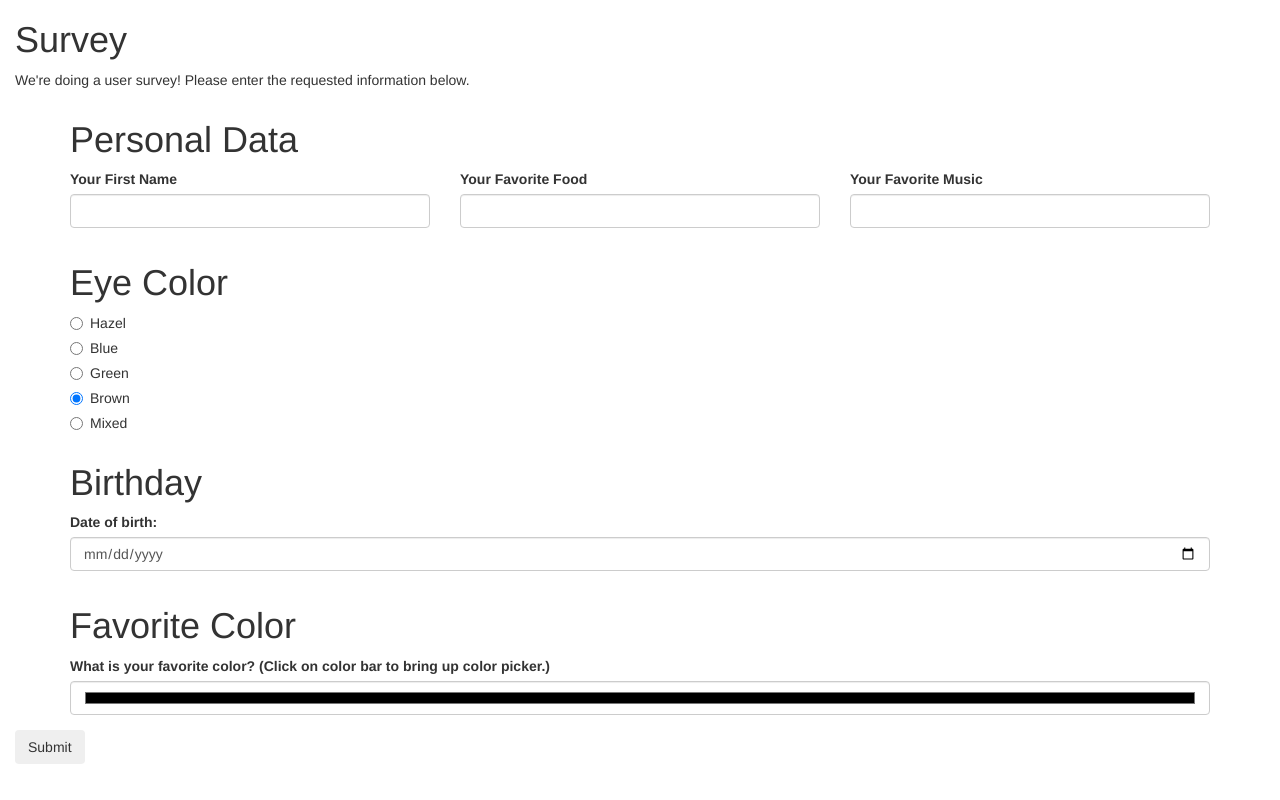
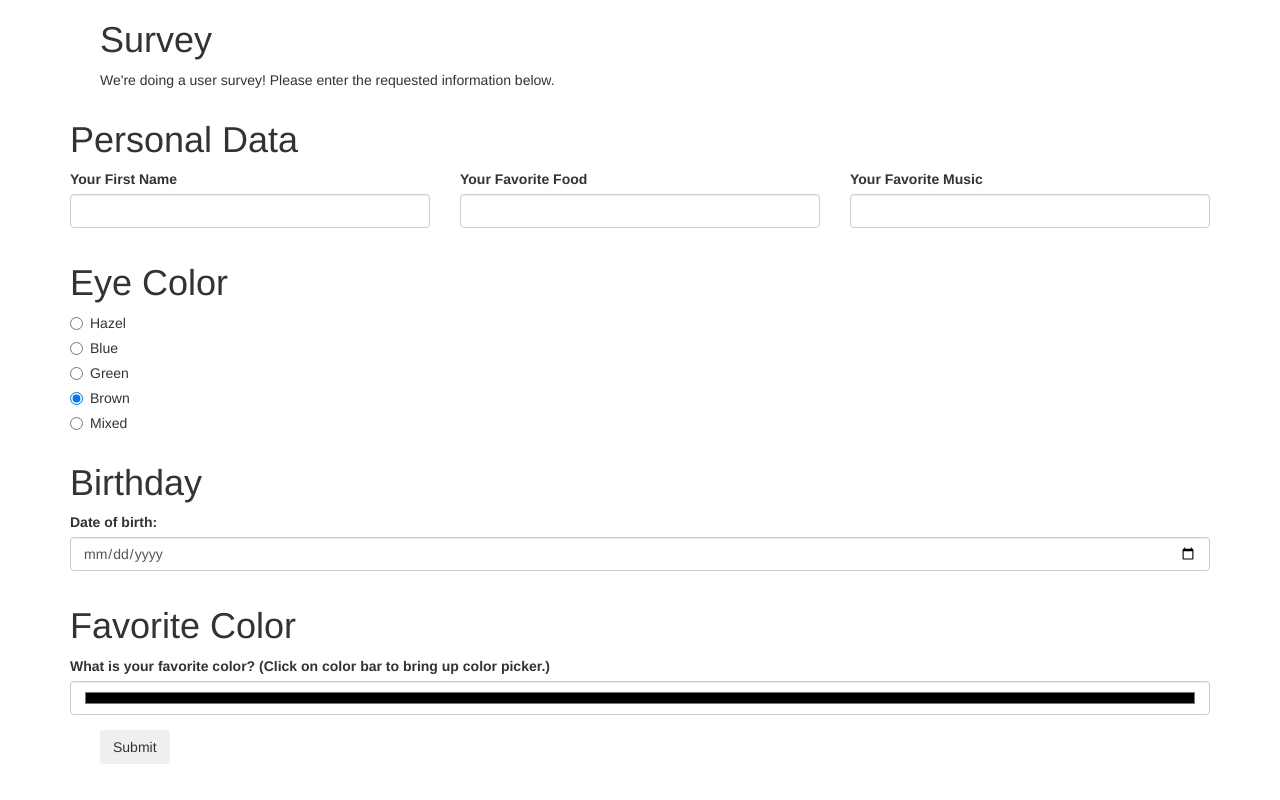
Before and after one commit to gitasong/survey, a plain HTML site: page index.html in a window 1280 px wide. Drawn offline with Linux system fonts and the light colour scheme.

Commit message:
fix left alignment of header and submit button

```diff
--- a/css/styles.css
+++ b/css/styles.css
@@ -1,5 +1,13 @@
-.center {
-  margin: auto;
+#header {
+  margin-left: 85px;
+}
+
+/*#favcolor {
+  margin-bottom: 40px;
+}*/
+
+#buttn {
+  margin-left: 100px;
 }
 
 #result {
--- a/index.html
+++ b/index.html
@@ -11,12 +11,15 @@
     <div class="container-fluid">
       <div class="row">
         <div class="col-md-12">
+          <div id="header">
             <h1>Survey</h1>
             <p>
               We're doing a user survey! Please enter the requested information below.
             </p>
           </div>
         </div>
+      </div>
+      <div class="row">
         <form id="personalData">
           <div class="container">
             <h1>Personal Data</h1>
@@ -90,10 +93,11 @@
               <input id="color" class="form-control" type="color">
             </div>
           </div>
-        <div class="center">
+          <div id="buttn">
             <button type="submit" class="btn">Submit</button>
           </div>
         </form>
+      </div>
       <p id="result">
         Your name is <span class="name"></span>, your favorite food is <span class="food"></span>, and your favorite jam music is <span class="music"></span>. Unfortunately, your eye color is <span class="eyes"></span> and the accident of your birth happened on <span class="birth"></span>, and your favorite color is a stunning <span class="color"></span>.
       </p>
```
Lines whose indentation alone changed are shown as unchanged.
